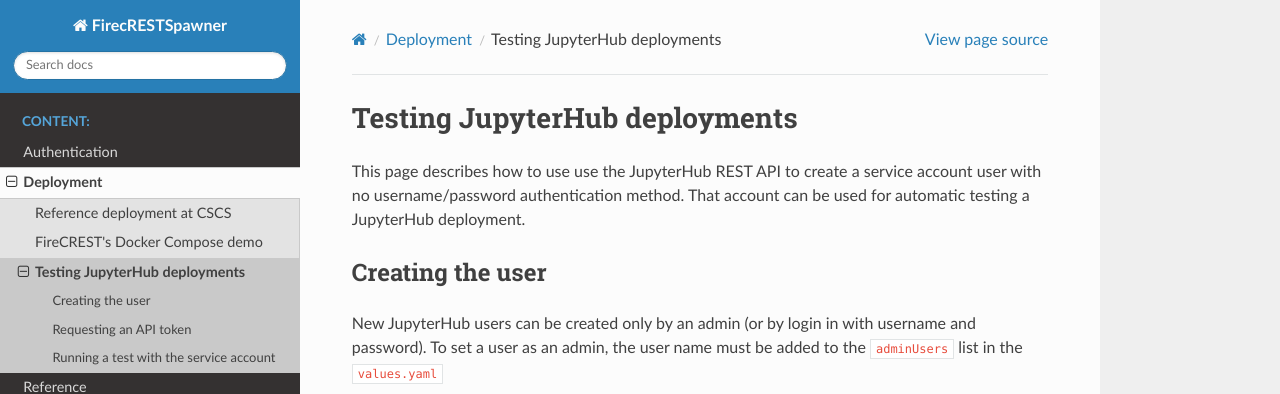
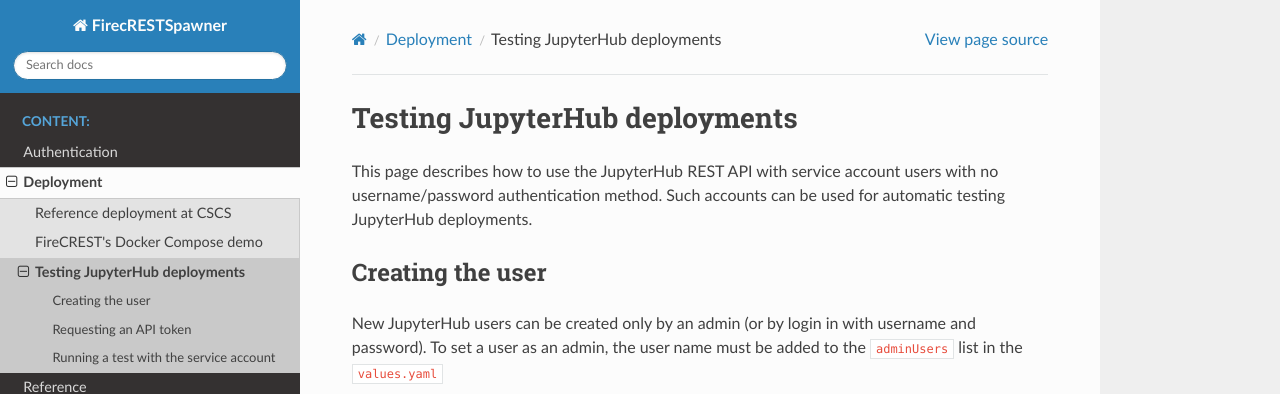
Before and after one commit to eth-cscs/firecrestspawner, a Sphinx documentation site: the page built from docs/source/deployment_testing.rst, in a window 1280 px wide and 900 px high. Shown: the top 394 px of the window. Built offline with Sphinx 7.4.7 and the Read the Docs theme 3.1.0, drawn with Linux system fonts in a browser that asks for light colours.

Commit message:
Update deployment_testing.rst

```diff
--- a/docs/source/deployment_testing.rst
+++ b/docs/source/deployment_testing.rst
@@ -1,8 +1,8 @@
 Testing JupyterHub deployments
 ==============================
 
-This page describes how to use use the JupyterHub REST API to create a service account user with no username/password authentication method.
-That account can be used for automatic testing a JupyterHub deployment.
+This page describes how to use the JupyterHub REST API with service account users with no username/password authentication method.
+Such accounts can be used for automatic testing JupyterHub deployments.
 
 Creating the user
 ~~~~~~~~~~~~~~~~~
```
